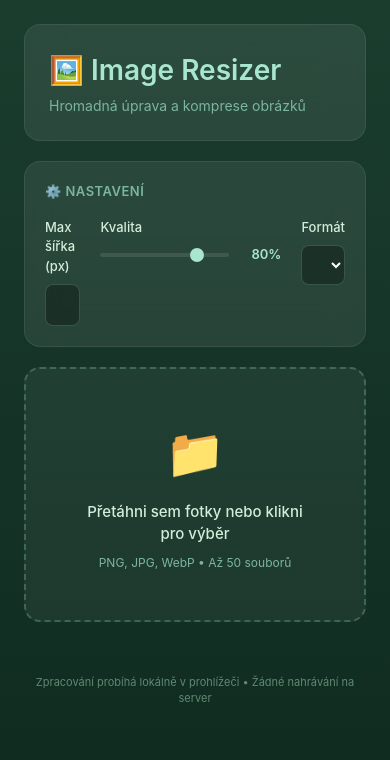
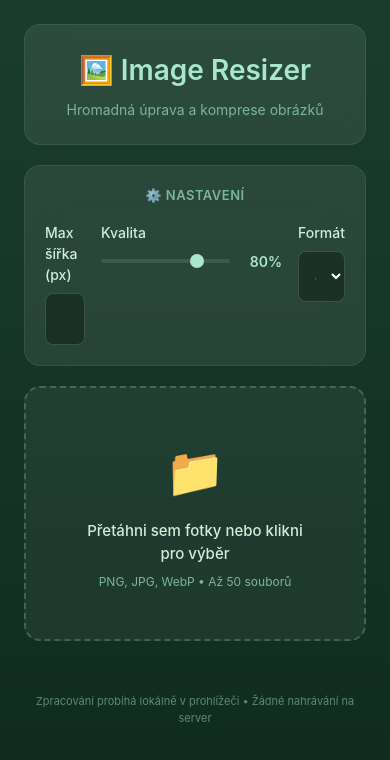
Before and after one commit to FiTomas/image-resizer, a Next.js app: page / in a window 390 px wide. Shown: the top 760 px of the page. Built offline with nearby package versions, Linux system fonts and the light colour scheme.

Commit message:
Fix: centered header, larger inputs on mobile

```diff
--- a/src/app/page.tsx
+++ b/src/app/page.tsx
@@ -124,7 +124,7 @@ export default function Home() {
     }}>
       <div style={{ maxWidth: '800px', margin: '0 auto' }}>
 
-        {/* Header */}
+        {/* Header - centered */}
         <div style={{
           background: 'rgba(255,255,255,0.08)',
           backdropFilter: 'blur(20px)',
@@ -132,9 +132,8 @@ export default function Home() {
           padding: '24px',
           marginBottom: '20px',
           border: '1px solid rgba(255,255,255,0.08)',
+          textAlign: 'center',
         }}>
-          <div style={{ display: 'flex', alignItems: 'center', justifyContent: 'space-between' }}>
-            <div>
           <h1 style={{
             fontSize: '28px',
             fontWeight: 600,
@@ -143,14 +142,12 @@ export default function Home() {
           }}>
             🖼️ Image Resizer
           </h1>
-              <p style={{ color: '#7cb69d', margin: '4px 0 0 0', fontSize: '14px' }}>
+          <p style={{ color: '#7cb69d', margin: '8px 0 0 0', fontSize: '14px' }}>
             Hromadná úprava a komprese obrázků
           </p>
         </div>
-          </div>
-        </div>
 
-        {/* Settings */}
+        {/* Settings - stacked on mobile */}
         <div style={{
           background: 'rgba(255,255,255,0.08)',
           backdropFilter: 'blur(20px)',
@@ -166,12 +163,19 @@ export default function Home() {
             color: '#7cb69d',
             textTransform: 'uppercase',
             letterSpacing: '0.5px',
+            textAlign: 'center',
           }}>
             ⚙️ Nastavení
           </h2>
-          <div style={{ display: 'grid', gridTemplateColumns: 'repeat(3, 1fr)', gap: '20px' }}>
+
+          {/* Responsive: 1 column mobile, 3 columns desktop */}
+          <div style={{
+            display: 'grid',
+            gridTemplateColumns: 'repeat(3, 1fr)',
+            gap: '16px',
+          }}>
             <div>
-              <label style={{ display: 'block', marginBottom: '8px', fontWeight: 500, color: '#d4edda' }}>
+              <label style={{ display: 'block', marginBottom: '8px', fontWeight: 500, color: '#d4edda', fontSize: '14px' }}>
                 Max šířka (px)
               </label>
               <input
@@ -183,15 +187,15 @@ export default function Home() {
                   background: 'rgba(0,0,0,0.3)',
                   border: '1px solid rgba(168, 230, 207, 0.2)',
                   borderRadius: '8px',
-                  padding: '10px 12px',
-                  fontSize: '13px',
+                  padding: '14px 12px',
+                  fontSize: '15px',
                   color: '#ffffff',
                   outline: 'none',
                 }}
               />
             </div>
             <div>
-              <label style={{ display: 'block', marginBottom: '8px', fontWeight: 500, color: '#d4edda' }}>
+              <label style={{ display: 'block', marginBottom: '8px', fontWeight: 500, color: '#d4edda', fontSize: '14px' }}>
                 Kvalita
               </label>
               <div style={{ display: 'flex', alignItems: 'center', gap: '12px' }}>
@@ -211,13 +215,14 @@ export default function Home() {
                   color: '#a8e6cf',
                   minWidth: '40px',
                   textAlign: 'right',
+                  fontSize: '14px',
                 }}>
                   {settings.quality}%
                 </span>
               </div>
             </div>
             <div>
-              <label style={{ display: 'block', marginBottom: '8px', fontWeight: 500, color: '#d4edda' }}>
+              <label style={{ display: 'block', marginBottom: '8px', fontWeight: 500, color: '#d4edda', fontSize: '14px' }}>
                 Formát
               </label>
               <select
@@ -228,8 +233,8 @@ export default function Home() {
                   background: 'rgba(0,0,0,0.3)',
                   border: '1px solid rgba(168, 230, 207, 0.2)',
                   borderRadius: '8px',
-                  padding: '10px 12px',
-                  fontSize: '13px',
+                  padding: '14px 12px',
+                  fontSize: '15px',
                   color: '#ffffff',
                   outline: 'none',
                 }}
@@ -399,8 +404,8 @@ export default function Home() {
                 background: 'linear-gradient(90deg, #4caf50, #2e7d32)',
                 border: 'none',
                 borderRadius: '10px',
-                padding: '12px 24px',
-                fontSize: '14px',
+                padding: '14px 28px',
+                fontSize: '15px',
                 fontWeight: 600,
                 color: '#fff',
                 cursor: isProcessing ? 'not-allowed' : 'pointer',
@@ -419,8 +424,8 @@ export default function Home() {
                 background: 'linear-gradient(90deg, #4caf50, #2e7d32)',
                 border: 'none',
                 borderRadius: '10px',
-                padding: '12px 24px',
-                fontSize: '14px',
+                padding: '14px 28px',
+                fontSize: '15px',
                 fontWeight: 600,
                 color: '#fff',
                 cursor: 'pointer',
```
Lines whose indentation alone changed are shown as unchanged.
